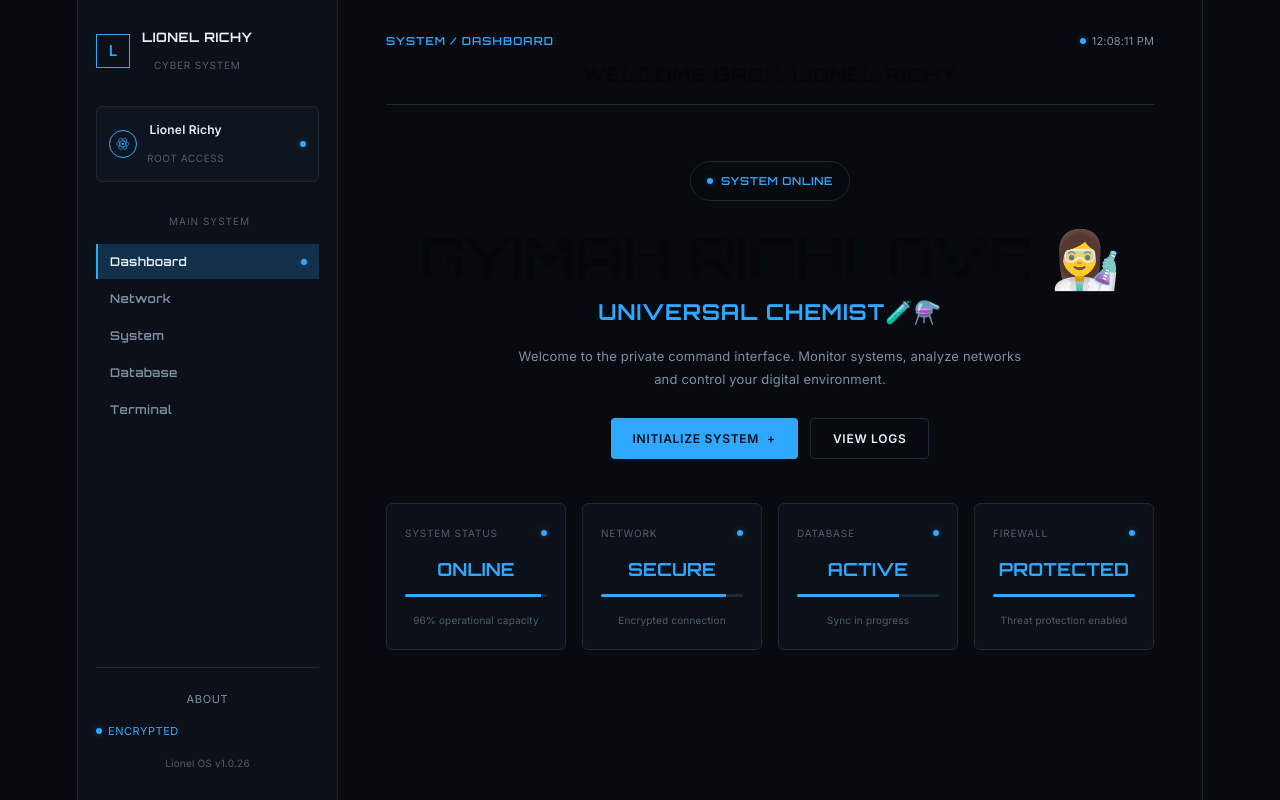
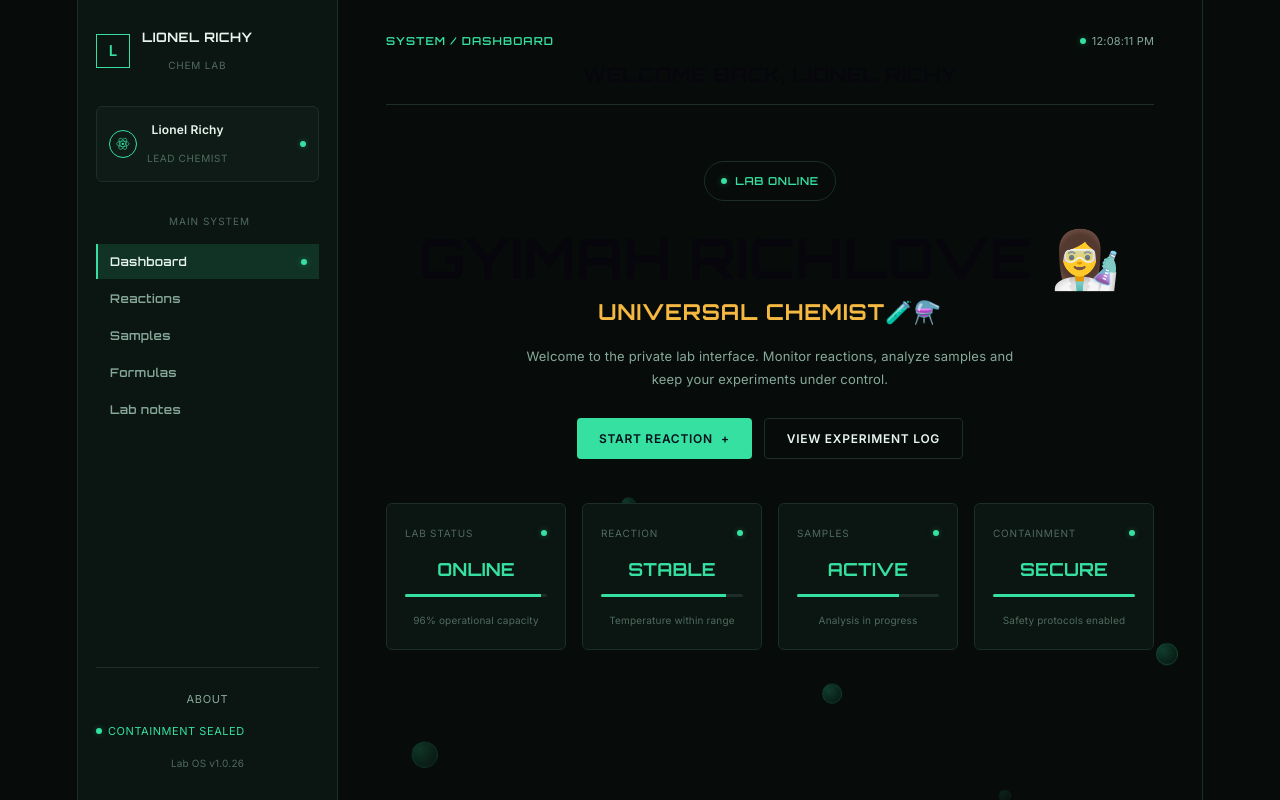
Before and after one commit to gyimahrichlove48-jpg/gyimahrichlove.github.io, a React (Vite) app: page / in a window 1280 px wide. Built offline with nearby package versions, Linux system fonts and the light colour scheme.

Commit message:
Update theme to chemistry lab design

```diff
--- a/src/App.css
+++ b/src/App.css
@@ -1,16 +1,17 @@
 @import url('https://fonts.googleapis.com/css2?family=Orbitron:wght@600;700;800&family=Inter:wght@400;500;600&display=swap');
 
 :root {
-  --bg: #070A0F;
-  --panel: #0C1119;
-  --panel-2: #0F151E;
-  --border: #1B2733;
-  --text: #E6F1FA;
-  --text-secondary: #7B90A3;
-  --text-muted: #4C5C6B;
-  --accent: #2FA8FF;
-  --accent-dim: #123049;
-  --accent-glow: rgba(47, 168, 255, 0.35);
+  --bg: #070C0A;
+  --panel: #0B1512;
+  --panel-2: #0E1B16;
+  --border: #1C2E27;
+  --text: #E8F5EE;
+  --text-secondary: #86A99A;
+  --text-muted: #4F6B5E;
+  --accent: #35E0A1;
+  --accent-2: #F5B942;
+  --accent-dim: #103326;
+  --accent-glow: rgba(53, 224, 161, 0.35);
   --font-display: 'Orbitron', ui-sans-serif, sans-serif;
   --font-body: 'Inter', -apple-system, 'Segoe UI', sans-serif;
 }
@@ -33,7 +34,35 @@ h1, h2, .brand-title, .hero-title, .hero-tag, .welcome, .status-value,
 .shell {
   display: flex;
   min-height: 100vh;
+  position: relative;
+  overflow: hidden;
 }
+
+.bubble-field {
+  position: fixed;
+  inset: 0;
+  pointer-events: none;
+  z-index: 0;
+  overflow: hidden;
+}
+
+.bubble {
+  position: absolute;
+  bottom: -40px;
+  border-radius: 50%;
+  background: radial-gradient(circle at 30% 30%, rgba(53, 224, 161, 0.25), rgba(53, 224, 161, 0.03));
+  border: 1px solid rgba(53, 224, 161, 0.15);
+  animation: rise linear infinite;
+}
+
+@keyframes rise {
+  0% { transform: translateY(0) translateX(0); opacity: 0; }
+  10% { opacity: 1; }
+  90% { opacity: 0.6; }
+  100% { transform: translateY(-110vh) translateX(20px); opacity: 0; }
+}
+
+.sidebar, .main { position: relative; z-index: 1; }
 
 /* Sidebar */
 .sidebar {
@@ -296,7 +325,7 @@ h1, h2, .brand-title, .hero-title, .hero-tag, .welcome, .status-value,
   margin: 8px 0 20px;
   font-size: 22px;
   font-weight: 700;
-  color: var(--accent);
+  color: var(--accent-2);
   text-transform: uppercase;
   letter-spacing: 0.04em;
 }
@@ -451,6 +480,184 @@ h1, h2, .brand-title, .hero-title, .hero-tag, .welcome, .status-value,
   padding-top: 40px;
 }
 
+/* Module panels */
+.panel-section {
+  padding: 8px 0 40px;
+}
+
+.panel-header {
+  text-align: center;
+  margin-bottom: 32px;
+}
+
+.panel-header .pill { margin-bottom: 16px; }
+.panel-header .module-title { margin-bottom: 8px; }
+.panel-header .module-desc { margin: 0 auto; }
+
+/* Reactions */
+.reaction-list {
+  display: flex;
+  flex-direction: column;
+  gap: 14px;
+}
+
+.reaction-card {
+  background: var(--panel);
+  border: 1px solid var(--border);
+  border-radius: 6px;
+  padding: 16px 20px;
+}
+
+.reaction-top {
+  display: flex;
+  justify-content: space-between;
+  align-items: baseline;
+  margin-bottom: 10px;
+}
+
+.reaction-name {
+  font-family: var(--font-display);
+  font-size: 13px;
+  font-weight: 700;
+  letter-spacing: 0.02em;
+}
+
+.reaction-temp {
+  font-size: 12px;
+  color: var(--accent-2);
+  font-weight: 700;
+}
+
+.reaction-bottom {
+  display: flex;
+  justify-content: space-between;
+  margin-top: 8px;
+}
+
+.reaction-stage {
+  font-size: 11px;
+  color: var(--text-secondary);
+  text-transform: uppercase;
+  letter-spacing: 0.05em;
+}
+
+.reaction-eta {
+  font-size: 11px;
+  color: var(--text-muted);
+}
+
+/* Samples table */
+.table-wrap {
+  background: var(--panel);
+  border: 1px solid var(--border);
+  border-radius: 6px;
+  overflow: hidden;
+}
+
+.data-table {
+  width: 100%;
+  border-collapse: collapse;
+  font-size: 12px;
+}
+
+.data-table th {
+  text-align: left;
+  padding: 12px 18px;
+  font-size: 10px;
+  color: var(--text-muted);
+  letter-spacing: 0.08em;
+  text-transform: uppercase;
+  border-bottom: 1px solid var(--border);
+}
+
+.data-table td {
+  padding: 12px 18px;
+  border-bottom: 1px solid var(--border);
+  color: var(--text-secondary);
+}
+
+.data-table tr:last-child td { border-bottom: none; }
+
+.status-chip {
+  display: inline-block;
+  border: 1px solid var(--accent-dim);
+  color: var(--accent);
+  border-radius: 20px;
+  padding: 3px 10px;
+  font-size: 10px;
+  letter-spacing: 0.04em;
+  text-transform: uppercase;
+}
+
+/* Formulas */
+.formula-grid {
+  display: grid;
+  grid-template-columns: repeat(2, 1fr);
+  gap: 14px;
+}
+
+.formula-card {
+  background: var(--panel);
+  border: 1px solid var(--border);
+  border-radius: 6px;
+  padding: 18px 20px;
+}
+
+.formula-symbol {
+  font-family: var(--font-display);
+  font-size: 20px;
+  font-weight: 700;
+  color: var(--accent);
+  margin: 0 0 6px;
+}
+
+.formula-name {
+  margin: 0 0 4px;
+  font-size: 12px;
+  font-weight: 600;
+}
+
+.formula-note {
+  margin: 0;
+  font-size: 11px;
+  color: var(--text-muted);
+}
+
+/* Lab notes */
+.notes-list {
+  display: flex;
+  flex-direction: column;
+  gap: 12px;
+}
+
+.note-card {
+  background: var(--panel);
+  border: 1px solid var(--border);
+  border-left: 2px solid var(--accent);
+  border-radius: 4px;
+  padding: 14px 18px;
+}
+
+.note-date {
+  display: block;
+  font-size: 10px;
+  color: var(--accent-2);
+  letter-spacing: 0.06em;
+  text-transform: uppercase;
+  margin-bottom: 6px;
+}
+
+.note-text {
+  margin: 0;
+  font-size: 12px;
+  line-height: 1.6;
+  color: var(--text-secondary);
+}
+
+@media (max-width: 640px) {
+  .formula-grid { grid-template-columns: 1fr; }
+}
+
 .about-back {
   margin-bottom: 40px;
 }
--- a/src/App.jsx
+++ b/src/App.jsx
@@ -12,21 +12,69 @@ function AtomIcon() {
   )
 }
 
-const NAV_ITEMS = ['Dashboard', 'Network', 'System', 'Database', 'Terminal']
+const NAV_ITEMS = ['Dashboard', 'Reactions', 'Samples', 'Formulas', 'Lab notes']
 
-const NAV_CONTENT = {
-  Network: { title: 'Network module', desc: 'Live traffic, connected nodes and routing status would surface here.' },
-  System: { title: 'System module', desc: 'CPU, memory and process-level diagnostics would surface here.' },
-  Database: { title: 'Database module', desc: 'Query throughput, replication lag and table health would surface here.' },
-  Terminal: { title: 'Terminal module', desc: 'A live command console would surface here.' },
-}
+const REACTIONS = [
+  { name: 'Esterification synthesis', stage: 'Heating', temp: '68°C', pct: 72, eta: '12 min left' },
+  { name: 'Acid-base titration', stage: 'Endpoint reached', temp: '24°C', pct: 100, eta: 'Complete' },
+  { name: 'Recrystallization batch 3', stage: 'Cooling', temp: '31°C', pct: 45, eta: '28 min left' },
+]
+
+const SAMPLES = [
+  { id: 'SMP-014', name: 'Ethanol extract', status: 'In analysis', location: 'Rack B2' },
+  { id: 'SMP-015', name: 'Copper sulfate solution', status: 'Stored', location: 'Fridge A1' },
+  { id: 'SMP-016', name: 'Unknown organic compound', status: 'Awaiting GC-MS', location: 'Bench 3' },
+  { id: 'SMP-017', name: 'Calibration standard', status: 'Stored', location: 'Cabinet C4' },
+]
+
+const FORMULAS = [
+  { name: 'Sulfuric acid', formula: 'H₂SO₄', note: 'Strong diprotic acid' },
+  { name: 'Sodium bicarbonate', formula: 'NaHCO₃', note: 'Mild base, buffering agent' },
+  { name: 'Ethanol', formula: 'C₂H₅OH', note: 'Common solvent, flammable' },
+  { name: 'Glucose', formula: 'C₆H₁₂O₆', note: 'Simple sugar, reference compound' },
+]
+
+const LAB_NOTES = [
+  { date: 'Sep 15', text: 'Esterification yield lower than expected — check reflux temperature next run.' },
+  { date: 'Sep 13', text: 'Titration endpoint consistent across 3 trials. Concentration confirmed at 0.1M.' },
+  { date: 'Sep 10', text: 'New batch of ethanol extract logged and stored in Rack B2.' },
+]
 
 const STATUS_CARDS = [
-  { label: 'System status', value: 'Online', sub: '96% operational capacity', pct: 96 },
-  { label: 'Network', value: 'Secure', sub: 'Encrypted connection', pct: 88 },
-  { label: 'Database', value: 'Active', sub: 'Sync in progress', pct: 72 },
-  { label: 'Firewall', value: 'Protected', sub: 'Threat protection enabled', pct: 100 },
+  { label: 'Lab status', value: 'Online', sub: '96% operational capacity', pct: 96 },
+  { label: 'Reaction', value: 'Stable', sub: 'Temperature within range', pct: 88 },
+  { label: 'Samples', value: 'Active', sub: 'Analysis in progress', pct: 72 },
+  { label: 'Containment', value: 'Secure', sub: 'Safety protocols enabled', pct: 100 },
 ]
+
+function BubbleField() {
+  const bubbles = [
+    { size: 18, left: '6%', duration: 14, delay: 0 },
+    { size: 10, left: '18%', duration: 10, delay: 2 },
+    { size: 26, left: '32%', duration: 18, delay: 4 },
+    { size: 14, left: '48%', duration: 12, delay: 1 },
+    { size: 20, left: '64%', duration: 16, delay: 3 },
+    { size: 12, left: '78%', duration: 11, delay: 5 },
+    { size: 22, left: '90%', duration: 15, delay: 2.5 },
+  ]
+  return (
+    <div className="bubble-field" aria-hidden="true">
+      {bubbles.map((b, i) => (
+        <span
+          key={i}
+          className="bubble"
+          style={{
+            width: b.size,
+            height: b.size,
+            left: b.left,
+            animationDuration: `${b.duration}s`,
+            animationDelay: `${b.delay}s`,
+          }}
+        />
+      ))}
+    </div>
+  )
+}
 
 function useClock() {
   const [time, setTime] = useState(new Date())
@@ -44,7 +92,7 @@ function Sidebar({ activeNav, onSelect, onAbout }) {
         <div className="brand-mark">L</div>
         <div>
           <p className="brand-title">Lionel Richy</p>
-          <p className="brand-sub">Cyber system</p>
+          <p className="brand-sub">Chem lab</p>
         </div>
       </div>
 
@@ -54,7 +102,7 @@ function Sidebar({ activeNav, onSelect, onAbout }) {
         </div>
         <div>
           <p className="identity-name">Lionel Richy</p>
-          <p className="identity-sub">Root access</p>
+          <p className="identity-sub">Lead chemist</p>
         </div>
         <span className="dot" />
       </div>
@@ -76,21 +124,122 @@ function Sidebar({ activeNav, onSelect, onAbout }) {
 
       <div className="sidebar-footer">
         <button className="about-link" type="button" onClick={onAbout}>About</button>
-        <p className="footer-status"><span className="dot" /> Encrypted</p>
-        <p className="footer-version">Lionel OS v1.0.26</p>
+        <p className="footer-status"><span className="dot" /> Containment sealed</p>
+        <p className="footer-version">Lab OS v1.0.26</p>
       </div>
     </aside>
   )
 }
 
-function ModulePlaceholder({ title, desc }) {
+function ReactionsPanel() {
   return (
-    <div className="module-placeholder">
-      <p className="pill"><span className="dot" /> Module loaded</p>
-      <h2 className="module-title">{title}</h2>
-      <p className="module-desc">{desc}</p>
+    <div className="panel-section">
+      <div className="panel-header">
+        <p className="pill"><span className="dot" /> {REACTIONS.length} reactions running</p>
+        <h2 className="module-title">Reactions</h2>
+        <p className="module-desc">Live progress across everything currently on the bench.</p>
+      </div>
+      <div className="reaction-list">
+        {REACTIONS.map((r) => (
+          <div className="reaction-card" key={r.name}>
+            <div className="reaction-top">
+              <span className="reaction-name">{r.name}</span>
+              <span className="reaction-temp">{r.temp}</span>
+            </div>
+            <div className="status-track">
+              <div className="status-fill" style={{ width: `${r.pct}%` }} />
+            </div>
+            <div className="reaction-bottom">
+              <span className="reaction-stage">{r.stage}</span>
+              <span className="reaction-eta">{r.eta}</span>
+            </div>
+          </div>
+        ))}
+      </div>
     </div>
   )
+}
+
+function SamplesPanel() {
+  return (
+    <div className="panel-section">
+      <div className="panel-header">
+        <p className="pill"><span className="dot" /> {SAMPLES.length} samples logged</p>
+        <h2 className="module-title">Samples</h2>
+        <p className="module-desc">Current inventory, storage location and analysis status.</p>
+      </div>
+      <div className="table-wrap">
+        <table className="data-table">
+          <thead>
+            <tr>
+              <th>ID</th>
+              <th>Sample</th>
+              <th>Status</th>
+              <th>Location</th>
+            </tr>
+          </thead>
+          <tbody>
+            {SAMPLES.map((s) => (
+              <tr key={s.id}>
+                <td>{s.id}</td>
+                <td>{s.name}</td>
+                <td><span className="status-chip">{s.status}</span></td>
+                <td>{s.location}</td>
+              </tr>
+            ))}
+          </tbody>
+        </table>
+      </div>
+    </div>
+  )
+}
+
+function FormulasPanel() {
+  return (
+    <div className="panel-section">
+      <div className="panel-header">
+        <p className="pill"><span className="dot" /> {FORMULAS.length} formulas saved</p>
+        <h2 className="module-title">Formulas</h2>
+        <p className="module-desc">Quick reference for compounds used across active work.</p>
+      </div>
+      <div className="formula-grid">
+        {FORMULAS.map((f) => (
+          <div className="formula-card" key={f.name}>
+            <p className="formula-symbol">{f.formula}</p>
+            <p className="formula-name">{f.name}</p>
+            <p className="formula-note">{f.note}</p>
+          </div>
+        ))}
+      </div>
+    </div>
+  )
+}
+
+function LabNotesPanel() {
+  return (
+    <div className="panel-section">
+      <div className="panel-header">
+        <p className="pill"><span className="dot" /> {LAB_NOTES.length} entries this week</p>
+        <h2 className="module-title">Lab notes</h2>
+        <p className="module-desc">Observations and follow-ups from recent sessions.</p>
+      </div>
+      <div className="notes-list">
+        {LAB_NOTES.map((n) => (
+          <div className="note-card" key={n.date}>
+            <span className="note-date">{n.date}</span>
+            <p className="note-text">{n.text}</p>
+          </div>
+        ))}
+      </div>
+    </div>
+  )
+}
+
+const NAV_PANELS = {
+  Reactions: ReactionsPanel,
+  Samples: SamplesPanel,
+  Formulas: FormulasPanel,
+  'Lab notes': LabNotesPanel,
 }
 
 function Hero({ activeNav, initialized, onInitialize, showLogs, onToggleLogs, logs }) {
@@ -105,22 +254,25 @@ function Hero({ activeNav, initialized, onInitialize, showLogs, onToggleLogs, lo
       <div className="divider" />
 
       {activeNav !== 'Dashboard' ? (
-        <ModulePlaceholder {...NAV_CONTENT[activeNav]} />
+        (() => {
+          const Panel = NAV_PANELS[activeNav]
+          return <Panel />
+        })()
       ) : (
         <div className="hero">
-          <span className="pill"><span className="dot" /> {initialized ? 'System initialized' : 'System online'}</span>
-          <h2 className="hero-title">Gyimah Richlove <span className="slashes">👩‍🔬</span></h2>
-          <p className="hero-tag">Universal Chemist🧪⚗️</p>
+          <span className="pill"><span className="dot" /> {initialized ? 'Reaction initialized' : 'Lab online'}</span>
+          <h2 className="hero-title">GYIMAH RICHLOVE <span className="slashes">👩‍🔬</span></h2>
+          <p className="hero-tag">Universal chemist🧪⚗️</p>
           <p className="hero-desc">
-            Welcome to the private command interface. Monitor systems, analyze networks and
-            control your digital environment.
+            Welcome to the private lab interface. Monitor reactions, analyze samples and
+            keep your experiments under control.
           </p>
           <div className="hero-actions">
             <button className="btn-primary" type="button" onClick={onInitialize}>
-              {initialized ? 'System initialized' : 'Initialize system'} <span>+</span>
+              {initialized ? 'Reaction initialized' : 'Start reaction'} <span>+</span>
             </button>
             <button className="btn-secondary" type="button" onClick={onToggleLogs}>
-              {showLogs ? 'Hide logs' : 'View logs'}
+              {showLogs ? 'Hide log' : 'View experiment log'}
             </button>
           </div>
           {showLogs && (
@@ -221,10 +373,10 @@ function AboutPage({ onBack }) {
 }
 
 const INIT_LOGS = [
-  '[10:48:02] Boot sequence started',
-  '[10:48:04] Verifying root access... ok',
-  '[10:48:06] Establishing encrypted channel',
-  '[10:48:09] All systems nominal',
+  '[10:48:02] Experiment sequence started',
+  '[10:48:04] Verifying safety protocols... ok',
+  '[10:48:06] Calibrating instruments',
+  '[10:48:09] All readings nominal',
 ]
 
 function App() {
@@ -236,6 +388,7 @@ function App() {
   if (page === 'about') {
     return (
       <div className="shell">
+        <BubbleField />
         <main className="main about-main">
           <AboutPage onBack={() => setPage('app')} />
         </main>
@@ -245,6 +398,7 @@ function App() {
 
   return (
     <div className="shell">
+      <BubbleField />
       <Sidebar activeNav={activeNav} onSelect={setActiveNav} onAbout={() => setPage('about')} />
       <main className="main">
         <Hero
```
